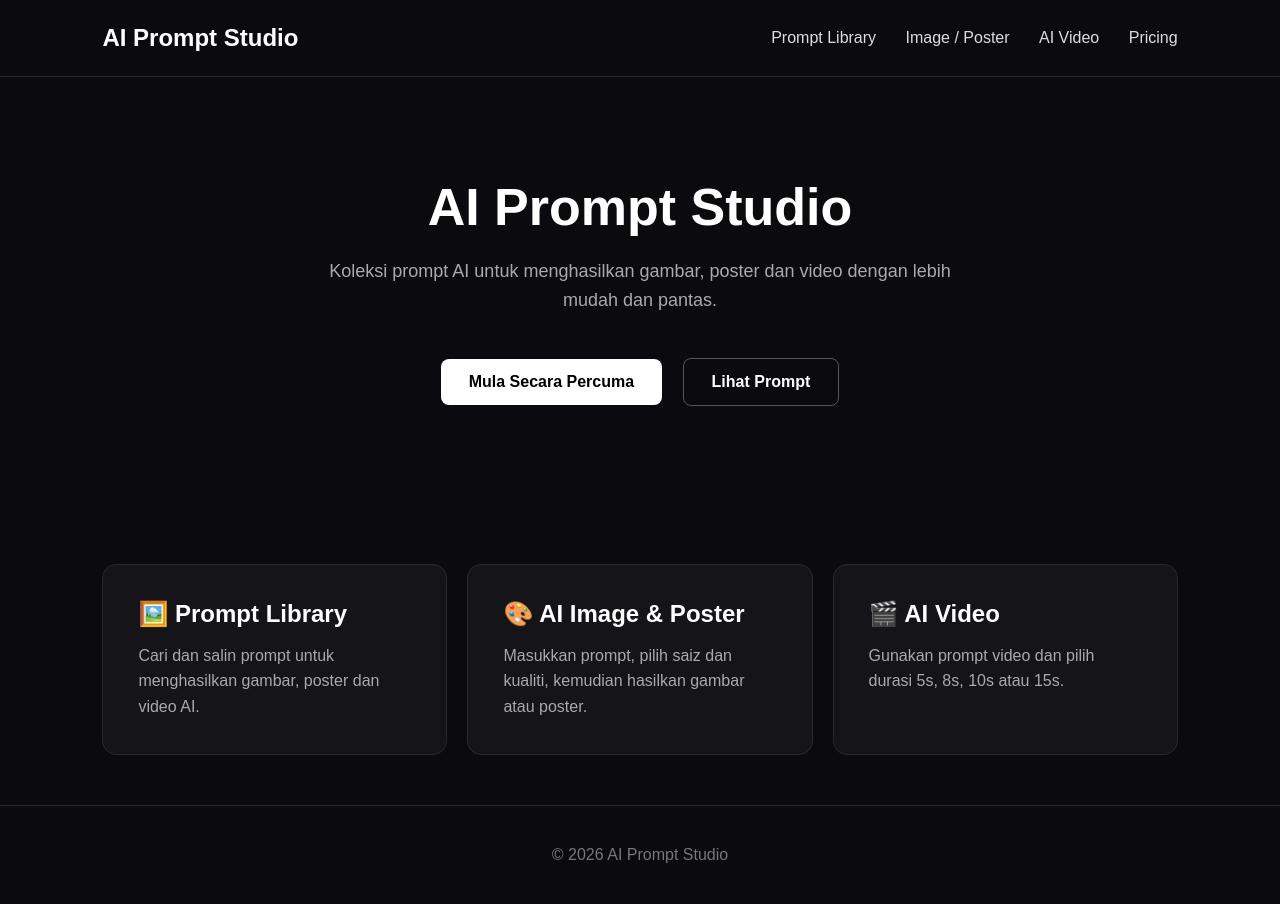
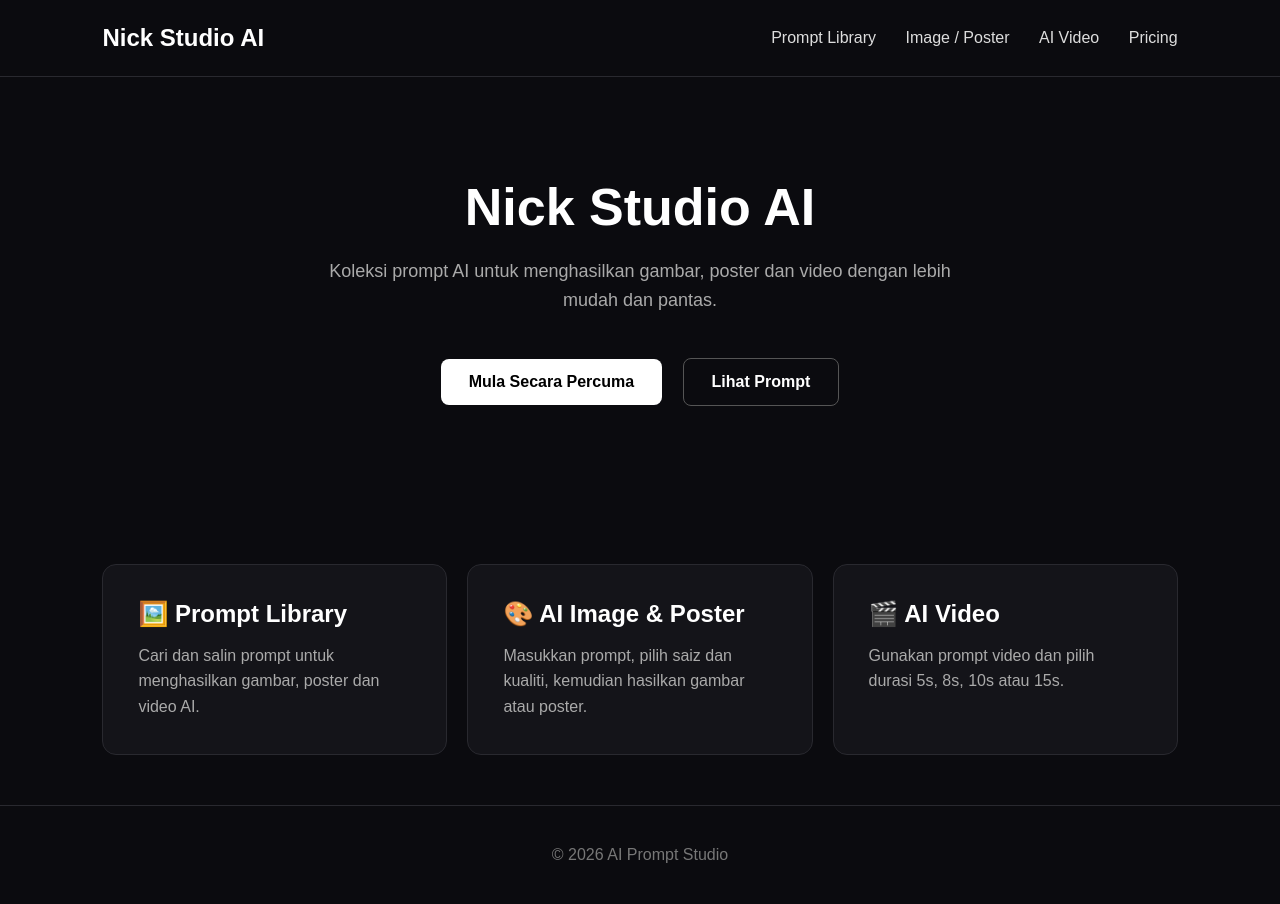
Before and after one commit to NickStudioAI/ai-prompt-website, a plain HTML site: page index.html in a window 1280 px wide. Drawn offline with Linux system fonts and the light colour scheme.

Commit message:
Update index.html

```diff
--- a/index.html
+++ b/index.html
@@ -4,7 +4,7 @@
     <meta charset="UTF-8">
     <meta name="viewport" content="width=device-width, initial-scale=1.0">
 
-    <title>AI Prompt Studio</title>
+    <title>Nick Studio AI</title>
 
     <style>
         * {
@@ -129,7 +129,7 @@
 <body>
 
 <header>
-    <div class="logo">AI Prompt Studio</div>
+    <div class="logo">Nick Studio AI</div>
 
     <nav>
         <a href="#">Prompt Library</a>
@@ -141,7 +141,7 @@
 
 <section class="hero">
 
-    <h1>AI Prompt Studio</h1>
+    <h1>Nick Studio AI</h1>
 
     <p>
         Koleksi prompt AI untuk menghasilkan gambar, poster
```
